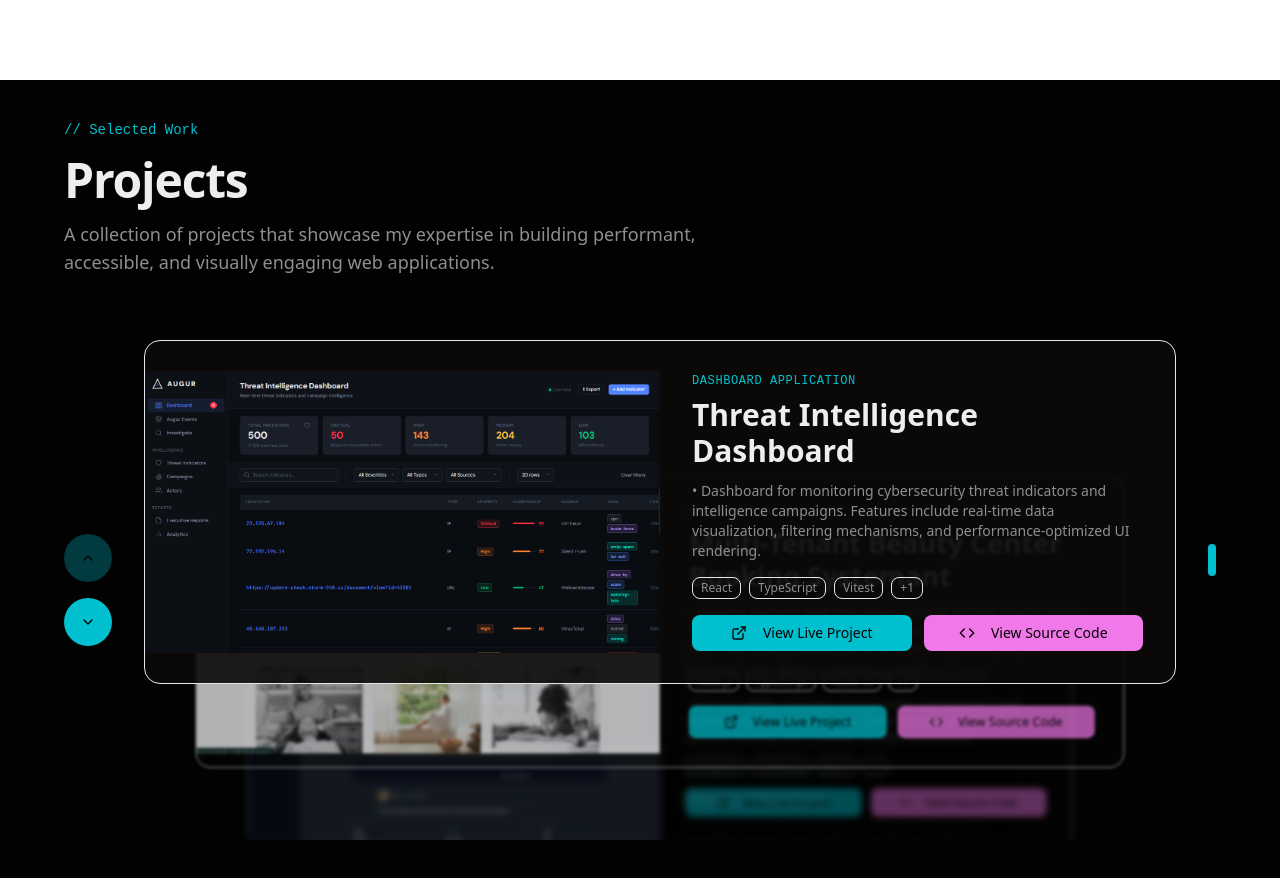
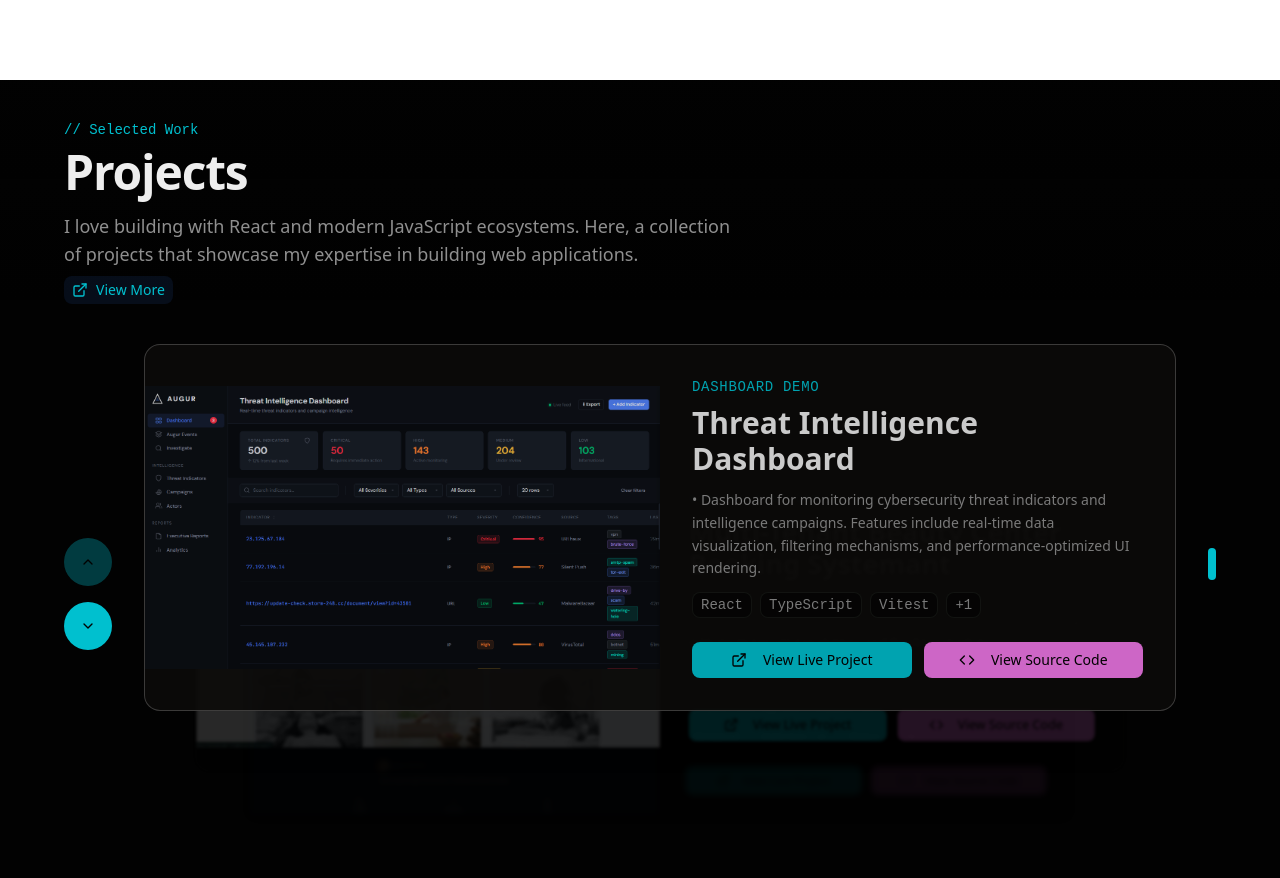
Before and after one commit to GuidoMantegna/portfolio, a React (Vite) app: page / in a window 1280 px wide. Shown: the part 1920-2798 px from the top of the page. Built offline with nearby package versions, Linux system fonts and the light colour scheme; a web font is replaced by a local one.

Commit message:
Improvements for 'Projects' section responsiveness

```diff
--- a/src/App.tsx
+++ b/src/App.tsx
@@ -1,7 +1,8 @@
 import "./App.css"
-import { Home, Projects, About, Contact } from "./pages"
+import About from "./pages/About"
+import Home from "./pages/Home"
 import { ProjectsSection } from "./pages/Projects-v2"
-import { Layout } from "./components"
+import Layout from "./components/Layout"
 import { ParallaxBackground } from "./components/ParallaxBackground"
 
 function App() {
@@ -11,7 +12,6 @@ function App() {
       <Home />
       <ProjectsSection />
       <About />
-      {/* <Contact /> */}
     </Layout>
   )
 }
--- a/src/index.css
+++ b/src/index.css
@@ -105,6 +105,12 @@ body {
   font-family: "Lekton", monospace;
 }
 
+.custom-backdrop {
+  background-color: rgba(0, 0, 0, 0.5);
+  backdrop-filter: blur(10px);
+  border: 1px solid rgba(156, 180, 154, 0.1);
+}
+
 /* HOME */
 
 h1 {
@@ -113,6 +119,8 @@ h1 {
 
 .h1-mask {
   background-image: url("./assets/images/pattern-c.jpg");
+  background-repeat: no-repeat;
+  background-size: cover;
 }
 
 .h1-mask::after {
--- a/src/constants/index.ts
+++ b/src/lib/constants.ts
@@ -126,3 +126,9 @@ export const PROJECTS_INFO: ProjectInfo[] = [
     ],
   },
 ];
+
+export const ROLES = [
+  "<Front-end Developer/>",
+  "<Software Engineer/>",
+  "<Love to build things/>",
+];
--- a/src/pages/Projects-v2.tsx
+++ b/src/pages/Projects-v2.tsx
@@ -1,6 +1,6 @@
 import { motion, AnimatePresence, useInView } from "motion/react"
 import { useRef, useState } from "react"
-import { ChevronUp, ChevronDown, Code, ExternalLink } from "lucide-react"
+import { ChevronUp, ChevronDown, Code, ExternalLink, ExternalLinkIcon } from "lucide-react"
 import { Badge } from "../components/ui/Badge"
 import { Button } from "../components/ui/Button"
 // import {
@@ -16,9 +16,9 @@ const projects = [
   {
     id: 1,
     title: "Threat Intelligence Dashboard",
-    subtitle: "Dashboard Application",
-    description: "• Dashboard for monitoring cybersecurity threat indicators and intelligence campaigns. Features include real-time data visualization, filtering mechanisms, and performance-optimized UI rendering.",
-    longDescription: "Velocity UI is a meticulously crafted React component library that prioritizes accessibility, performance, and developer experience. Built with TypeScript and Tailwind CSS, it offers over 50 production-ready components including advanced data tables, form elements with built-in validation, and animated UI primitives. The library features comprehensive Storybook documentation, extensive test coverage, and seamless integration with popular frameworks.",
+    subtitle: "Dashboard Demo",
+    description: "• Dashboard for monitoring cybersecurity threat indicators and intelligence campaigns.",
+    longDescription: "• Dashboard for monitoring cybersecurity threat indicators and intelligence campaigns. Features include real-time data visualization, filtering mechanisms, and performance-optimized UI rendering.",
     tags: ["React", "TypeScript", "Vitest", "Tailwind CSS"],
     features: ["50+ Components", "WCAG 2.1 Compliant", "Tree Shakeable", "Dark Mode Support"],
     link: "https://augur-challenge.vercel.app/",
@@ -30,8 +30,8 @@ const projects = [
     id: 2,
     title: "Multi-Tenant Beauty Center Booking Systemant",
     subtitle: "Booking Platform",
-    description: "• Booking platform MVP that allows users to explore beauty center services and schedule appointments online. The system is designed with multi-tenant capabilities and flexible scheduling logic.",
-    longDescription: "DataViz Studio transforms complex datasets into beautiful, interactive visualizations. The platform supports real-time collaboration, allowing teams to work together on dashboards simultaneously. Built with Next.js and D3.js, it offers a powerful chart builder with drag-and-drop functionality, custom theming, and export options for various formats including PDF, PNG, and interactive embeds.",
+    description: "• Booking platform MVP that allows users to explore beauty center services and schedule appointments online.",
+    longDescription: "• Booking platform MVP that allows users to explore beauty center services and schedule appointments online. The system is designed with multi-tenant capabilities and flexible scheduling logic.",
     tags: ["Next.js", "TypeScript", "Radix UI", "React Test Library"],
     features: ["Real-time Collaboration", "20+ Chart Types", "Custom Themes", "Data Export"],
     link: "https://arionkoder-challenge.vercel.app/",
@@ -43,8 +43,8 @@ const projects = [
     id: 3,
     title: "Movies Recommendation",
     subtitle: "Social media platform",
-    description: "• Full-stack MERN application that generates personalized movie recommendations based on user mood. Includes API design, dynamic filtering, and a scalable full-stack architecture.",
-    longDescription: "Motion Kit brings life to React applications with physics-based animations that feel natural and responsive. The library provides an intuitive API for creating complex animation sequences, spring animations, and gesture-driven interactions. With built-in support for reduced motion preferences and excellent performance characteristics, it's the go-to solution for adding polish to any React project.",
+    description: "• Full-stack MERN application that generates personalized movie recommendations based on user mood.",
+    longDescription: "• Full-stack MERN application that generates personalized movie recommendations based on user mood. Includes API design, dynamic filtering, and a scalable full-stack architecture.",
     tags: ["MongoDB", "Express.js", "React", "Node.js"],
     features: ["Physics Engine", "Gesture Support", "Spring Animations", "Performance Optimized"],
     link: "https://recs-tailwind.vercel.app/home",
@@ -56,8 +56,8 @@ const projects = [
     id: 4,
     title: "Meals Market",
     subtitle: "Groceries Shop & Recipes App",
-    description: "• Web application for purchasing groceries, exploring recipes, and discovering food facts. Includes product catalog management, dynamic UI filtering, and recipe exploration.",
-    longDescription: "DevFlow is a desktop application that helps developers understand and optimize their coding habits. It automatically tracks coding sessions across different projects and languages, providing insights into productivity patterns, focus time, and project distribution. The app features beautiful visualizations, goal setting, and integrations with popular tools like GitHub and Jira.",
+    description: "• Web application for purchasing groceries, exploring recipes, and discovering food facts.",
+    longDescription: "• Web application for purchasing groceries, exploring recipes, and discovering food facts. Includes product catalog management, dynamic UI filtering, and recipe exploration.",
     tags: ["React", "Redux", "Chakra UI", "React Router"],
     features: ["Auto Tracking", "Detailed Analytics", "Goal Setting", "IDE Integrations"],
     link: "https://meals-market.vercel.app/",
@@ -87,16 +87,16 @@ function ProjectCarouselItem({
       filter: "blur(0px)",
     },
     above: {
-      y: -120 * Math.abs(position),
+      y: -100 * Math.abs(position),
       scale: 1 - Math.abs(position) * 0.1,
-      opacity: 1 - Math.abs(position) * 0.3,
+      opacity: 1 - Math.abs(position) * 0.4,
       zIndex: 10 - Math.abs(position),
       filter: `blur(${Math.abs(position) * 2}px)`,
     },
     below: {
-      y: 120 * Math.abs(position),
+      y: 100 * Math.abs(position),
       scale: 1 - Math.abs(position) * 0.1,
-      opacity: 1 - Math.abs(position) * 0.3,
+      opacity: 1 - Math.abs(position) * 0.4,
       zIndex: 10 - Math.abs(position),
       filter: `blur(${Math.abs(position) * 2}px)`,
     },
@@ -106,6 +106,8 @@ function ProjectCarouselItem({
     if (position === 0) return "active"
     return position < 0 ? "above" : "below"
   }
+
+  const isMobile = window.innerWidth < 768; // Example breakpoint for mobile devices
 
   return (
     <motion.div
@@ -118,45 +120,47 @@ function ProjectCarouselItem({
         damping: 30,
       }}
       onClick={onClick}
-      whileHover={isActive ? { scale: 1.02 } : {}}
+    // whileHover={{ filter: isActive ? "blur(0px) brightness(1.05)" : "blur(4px) brightness(0.9)" }}
     >
       <div
-        className={`group relative overflow-hidden rounded-2xl border transition-colors duration-300 ${
-          isActive
-            ? "border-primary/50 bg-stone-950/90 backdrop-blur-md"
-            : "border-border/30 bg-stone-950/40 backdrop-blur-sm"
+        className={`group relative overflow-hidden rounded-2xl border transition-colors duration-300
+          ${isActive
+            ? "border-white/20 bg-stone-950/90"
+            : "border-white/10 bg-stone-950/30 opacity-30"
           }`}
       >
-        <div className="flex flex-col lg:flex-row">
+        <div className="flex flex-col lg:flex-row brightness-[0.85] transition-all duration-300 group-hover:brightness-100">
           {/* Image Section */}
           <div className="relative w-full overflow-hidden lg:w-1/2 flex items-center justify-center h-48 lg:h-auto">
-            <img
+            <motion.img
               src={project.image}
               alt={project.title}
               //   fill
               className="object-cover transition-transform duration-500 group-hover:scale-105"
+              whileHover={isActive ? { scale: 1.02 } : {}}
+
             />
             <div className="absolute inset-0 bg-gradient-to-r from-transparent to-card/80 lg:block hidden" />
             <div className="absolute inset-0 bg-gradient-to-t from-card/80 to-transparent lg:hidden" />
 
             {/* Year Badge */}
             {/* <div className="absolute top-4 left-4">
-              <Badge className="bg-background/80 text-foreground backdrop-blur-sm">
-                {project.year}
+              <Badge className="custom-backdrop text-xs text-muted-foreground font-mono uppercase">
+                {project.subtitle}
               </Badge>
             </div> */}
           </div>
 
           {/* Content Section */}
-          <div className="flex flex-1 flex-col justify-center p-6 lg:p-8">
-            <div className="mb-2 font-mono text-xs uppercase tracking-wider text-primary">
+          <div className="flex flex-1 flex-col justify-center p-4 lg:p-8">
+            <div className="mb-1 lg:mb-2 font-mono text-xs lg:text-sm uppercase tracking-wider text-primary">
               {project.subtitle}
             </div>
-            <h3 className="mb-3 text-2xl font-bold text-foreground lg:text-3xl">
+            <h3 className="mb-3 text-md lg:text-2xl font-bold text-foreground lg:text-3xl">
               {project.title}
             </h3>
-            <p className="mb-4 text-xs leading-relaxed text-muted-foreground lg:text-sm">
-              {project.description}
+            <p className="mb-3 text-xs lg:leading-relaxed text-muted-foreground lg:text-sm">
+              {isMobile ? project.description : project.longDescription}
             </p>
 
             {/* Tags */}
@@ -165,19 +169,19 @@ function ProjectCarouselItem({
                 <Badge
                   key={tag}
                   variant="outline"
-                  className="border-border/50 text-xs text-muted-foreground"
+                  className="custom-backdrop text-xs lg:text-sm text-muted-foreground font-mono"
                 >
                   {tag}
                 </Badge>
               ))}
               {project.tags.length > 3 && (
-                <Badge variant="outline" className="border-border/50 text-xs text-muted-foreground">
+                <Badge variant="outline" className="custom-backdrop text-xs lg:text-sm text-muted-foreground font-mono">
                   +{project.tags.length - 3}
                 </Badge>
               )}
             </div>
             {/* Action Buttons */}
-           <div className="flex flex-col gap-3 pt-4 sm:flex-row">
+            <div className="flex flex-col gap-3 pt-6 sm:flex-row">
               <Button asChild className="flex-1">
                 <a href={project.link} target="_blank" rel="noopener noreferrer">
                   <ExternalLink className="mr-2 h-4 w-4" />
@@ -191,17 +195,6 @@ function ProjectCarouselItem({
                 </a>
               </Button>
             </div>
-
-            {/* Action Hint */}
-            {/* {isActive && (
-              <motion.div
-                initial={{ opacity: 0 }}
-                animate={{ opacity: 1 }}
-                className="mt-4 text-xs text-muted-foreground"
-              >
-                Click to view details
-              </motion.div>
-            )} */}
           </div>
         </div>
       </div>
@@ -213,8 +206,6 @@ export function ProjectsSection() {
   const sectionRef = useRef(null)
   const isInView = useInView(sectionRef, { once: true, margin: "-100px" })
   const [activeIndex, setActiveIndex] = useState(0)
-//   const [selectedProject, setSelectedProject] = useState<typeof projects[0] | null>(null)
-//   const [isModalOpen, setIsModalOpen] = useState(false)
 
   const handlePrev = () => {
     setActiveIndex((prev) => Math.max(0, prev - 1))
@@ -223,15 +214,6 @@ export function ProjectsSection() {
   const handleNext = () => {
     setActiveIndex((prev) => Math.min(projects.length - 1, prev + 1))
   }
-
-//   const handleProjectClick = (project: typeof projects[0], index: number) => {
-//     if (index === activeIndex) {
-//       setSelectedProject(project)
-//       setIsModalOpen(true)
-//     } else {
-//       setActiveIndex(index)
-//     }
-//   }
 
   return (
     <section id="projects" className="relative min-h-screen px-6 py-10">
@@ -243,13 +225,13 @@ export function ProjectsSection() {
           initial={{ opacity: 0, y: 30 }}
           animate={isInView ? { opacity: 1, y: 0 } : { opacity: 0, y: 30 }}
           transition={{ duration: 0.6 }}
-          className="mb-16"
+          className="mb-10"
         >
           <motion.span
             initial={{ opacity: 0 }}
             whileInView={{ opacity: 1 }}
             viewport={{ once: true }}
-            className="mb-4 block font-mono text-sm text-primary"
+            className="mb-2 block font-mono text-sm text-primary"
           >
             {"// Selected Work"}
           </motion.span>
@@ -267,11 +249,19 @@ export function ProjectsSection() {
             whileInView={{ opacity: 1, y: 0 }}
             viewport={{ once: true }}
             transition={{ duration: 0.6, delay: 0.1 }}
-            className="mt-4 max-w-2xl text-lg text-muted-foreground"
+            className="mt-4 max-w-2xl text-sm lg:text-lg text-muted-foreground"
           >
-            A collection of projects that showcase my expertise in building
-            performant, accessible, and visually engaging web applications.
+            I love building with React and modern JavaScript ecosystems.
+            Here, a collection of projects that showcase my expertise in building web applications.
           </motion.p>
+          <a
+            href="https://github.com/GuidoMantegna#-featured-projects"
+            target="_blank" rel="noopener noreferrer"
+            className="text-primary text-sm bg-blue-500/10 rounded-md px-2 py-1 mt-2 inline-flex items-center hover:bg-primary/20 transition-colors duration-300">
+            <ExternalLinkIcon className="h-4 w-4 mr-2" />
+            View More
+
+          </a>
         </motion.div>
 
         {/* Carousel Container */}
@@ -283,7 +273,7 @@ export function ProjectsSection() {
               size="icon"
               onClick={handlePrev}
               disabled={activeIndex === 0}
-              className="h-12 w-12 rounded-full border-border/50 backdrop-blur-sm disabled:opacity-30"
+              className="h-12 w-12 rounded-full disabled:opacity-30"
             >
               <ChevronUp className="h-5 w-5" />
               <span className="sr-only">Previous project</span>
@@ -293,7 +283,7 @@ export function ProjectsSection() {
               size="icon"
               onClick={handleNext}
               disabled={activeIndex === projects.length - 1}
-              className="h-12 w-12 rounded-full border-border/50 backdrop-blur-sm disabled:opacity-30"
+              className="h-12 w-12 rounded-full disabled:opacity-30"
             >
               <ChevronDown className="h-5 w-5" />
               <span className="sr-only">Next project</span>
@@ -309,7 +299,6 @@ export function ProjectsSection() {
                   project={project}
                   isActive={index === activeIndex}
                   position={index - activeIndex}
-                //   onClick={() => handleProjectClick(project, index)}
                 />
               ))}
             </AnimatePresence>
@@ -321,8 +310,7 @@ export function ProjectsSection() {
               <button
                 key={index}
                 onClick={() => setActiveIndex(index)}
-                className={`h-2 w-2 rounded-full transition-all duration-300 ${
-                  index === activeIndex
+                className={`h-2 w-2 rounded-full transition-all duration-300 ${index === activeIndex
                   ? "h-8 bg-primary"
                   : "bg-muted-foreground/30 hover:bg-muted-foreground/50"
                   }`}
@@ -350,8 +338,7 @@ export function ProjectsSection() {
               <button
                 key={index}
                 onClick={() => setActiveIndex(index)}
-                className={`h-2 rounded-full transition-all duration-300 ${
-                  index === activeIndex
+                className={`h-2 rounded-full transition-all duration-300 ${index === activeIndex
                   ? "w-6 bg-primary"
                   : "w-2 bg-muted-foreground/30"
                   }`}
@@ -371,13 +358,6 @@ export function ProjectsSection() {
           </Button>
         </div>
       </div>
-
-      {/* Project Modal */}
-      {/* <ProjectModal
-        project={selectedProject}
-        isOpen={isModalOpen}
-        onClose={() => setIsModalOpen(false)}
-      /> */}
     </section>
   )
 }
--- a/src/pages/Projects.tsx
+++ b/src/pages/Projects.tsx
@@ -8,7 +8,7 @@ import {
 } from "motion/react";
 // @ts-ignore
 import { Project } from "../components";
-import { PROJECTS_INFO, ProjectInfo } from "../constants";
+import { PROJECTS_INFO, ProjectInfo } from "../lib/constants";
 import { IoClose } from "react-icons/io5";
 
 const ProjectsCopy: React.FC = () => {
@@ -72,6 +72,7 @@ const ProjectsCopy: React.FC = () => {
                     responsive, scalable, and interactive web applications—with
                     a focus on clean architecture, reusability, and seamless
                     user experiences.
+
                   </motion.p>
                 </div>
 
```
Also changed, not shown: src/components/Layout.tsx (+0 -39 lines), src/pages/About.tsx (+6 -42 lines), src/pages/Home.tsx (+1 -6 lines). Lines whose indentation alone changed are shown as unchanged.
